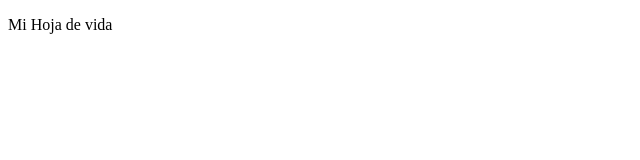
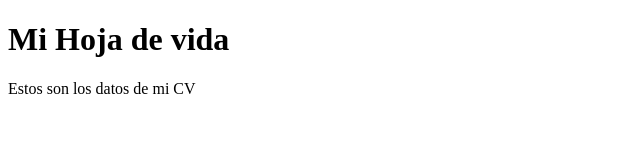
Before and after one commit to hgarciaelejalde/MyFirst, a plain HTML site: page miCV.html in a window 1280 px wide. Shown: the whole page, without its empty margins (0-640 px from the left). Drawn offline with Linux system fonts and the light colour scheme.

Commit message:
se cambió la etiqueta p por h1 y se grego un nuevo p

```diff
--- a/miCV.html
+++ b/miCV.html
@@ -7,6 +7,8 @@
     <title>Document</title>
 </head>
 <body>
-    <p>Mi Hoja de vida</p>
+    <h1>Mi Hoja de vida</h1>
+
+    <p>Estos son los datos de mi CV</p>
 </body>
 </html>
```
